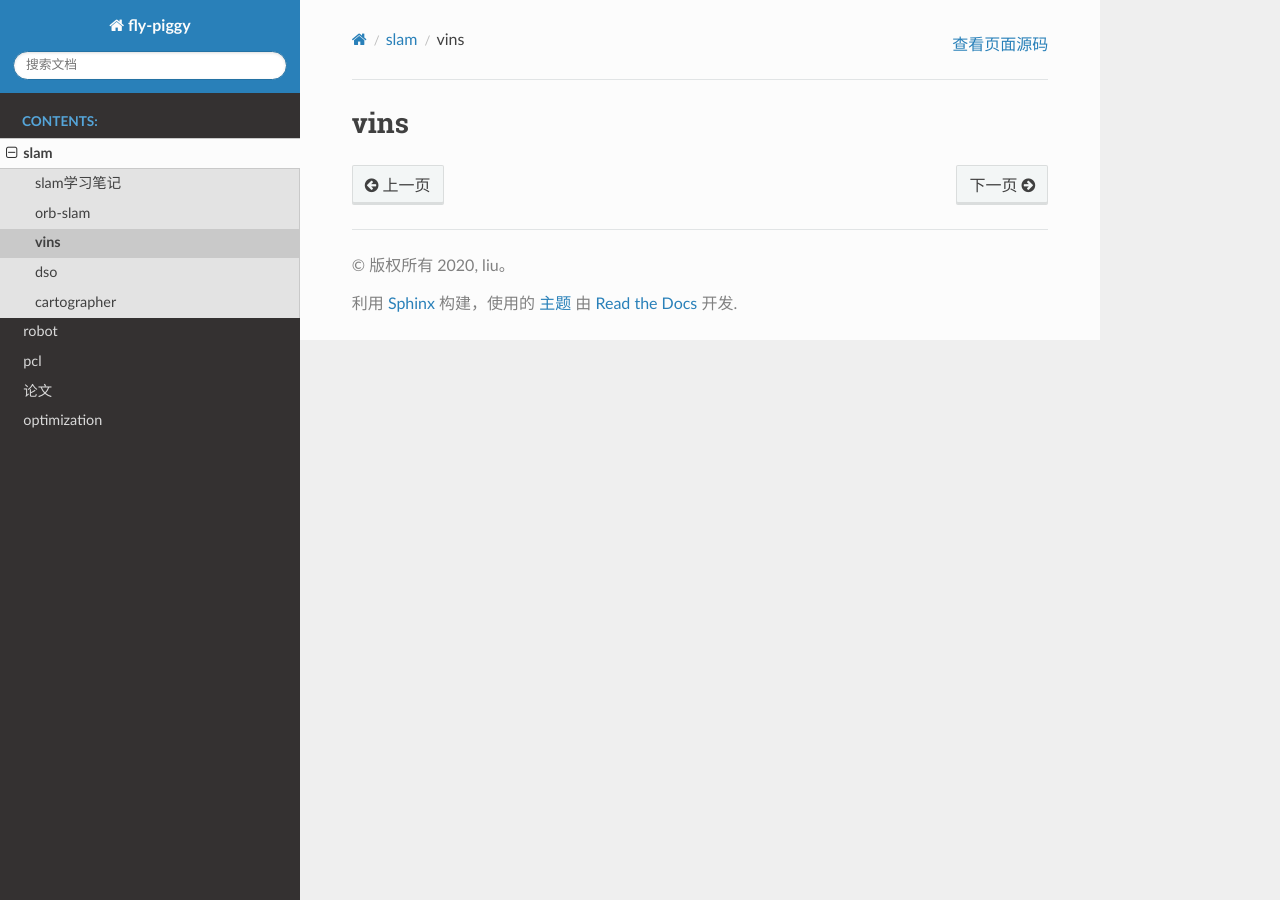
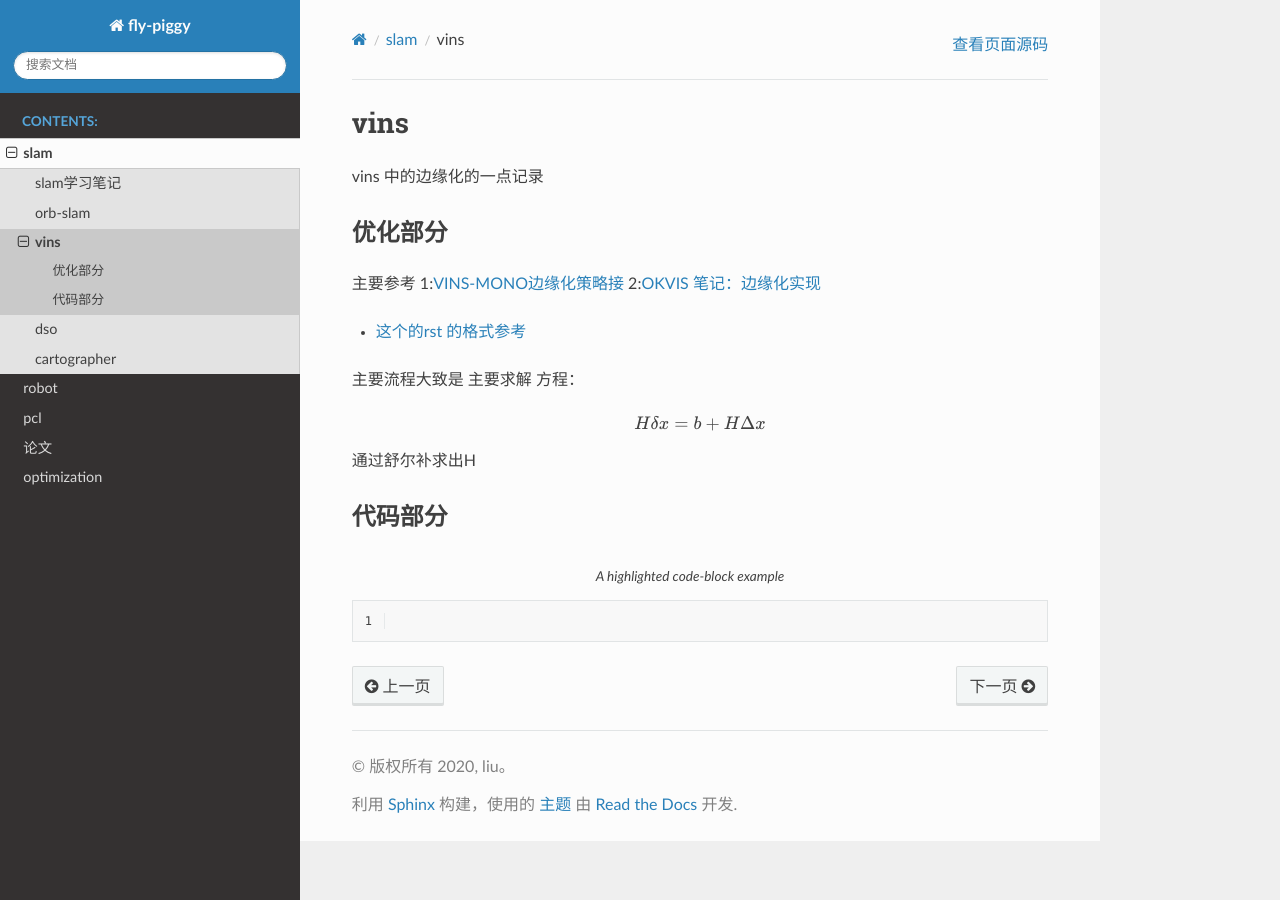
Before and after one commit to lyp727460067/fly-pigger, a Sphinx documentation site: the page built from source/vins.rst, in a window 1280 px wide. Built offline with Sphinx 7.4.7 and the Read the Docs theme 2.0.0, drawn with Linux system fonts in a browser that asks for light colours.

Commit message:
source/conf.py

```diff
--- a/source/vins.rst
+++ b/source/vins.rst
@@ -1,2 +1,35 @@
 vins
 =====================
+
+vins 中的边缘化的一点记录
+
+优化部分
+--------------------
+
+
+主要参考
+1:`VINS-MONO边缘化策略接 <https://blog.csdn.net/weixin_41394379/article/details/89975386>`_
+2:`OKVIS 笔记：边缘化实现 <https://fzheng.me/2018/03/23/okvis-marginalization/>`_
+
+* `这个的rst 的格式参考 <(https://self-contained.github.io/reStructuredText/index.html>`_
+
+主要流程大致是 主要求解  方程：
+
+.. math::
+    :nowrap:
+
+    \begin{equation}
+    \label{mathjax-single}
+    H\delta x  = b + H\Delta x
+    \end{equation}
+
+通过舒尔补求出H
+
+代码部分
+--------
+
+.. code-block:: python
+   :linenos:
+   :emphasize-lines: 1,4-5
+   :caption: A highlighted code-block example
+   :name: 一个代码块示例
```
